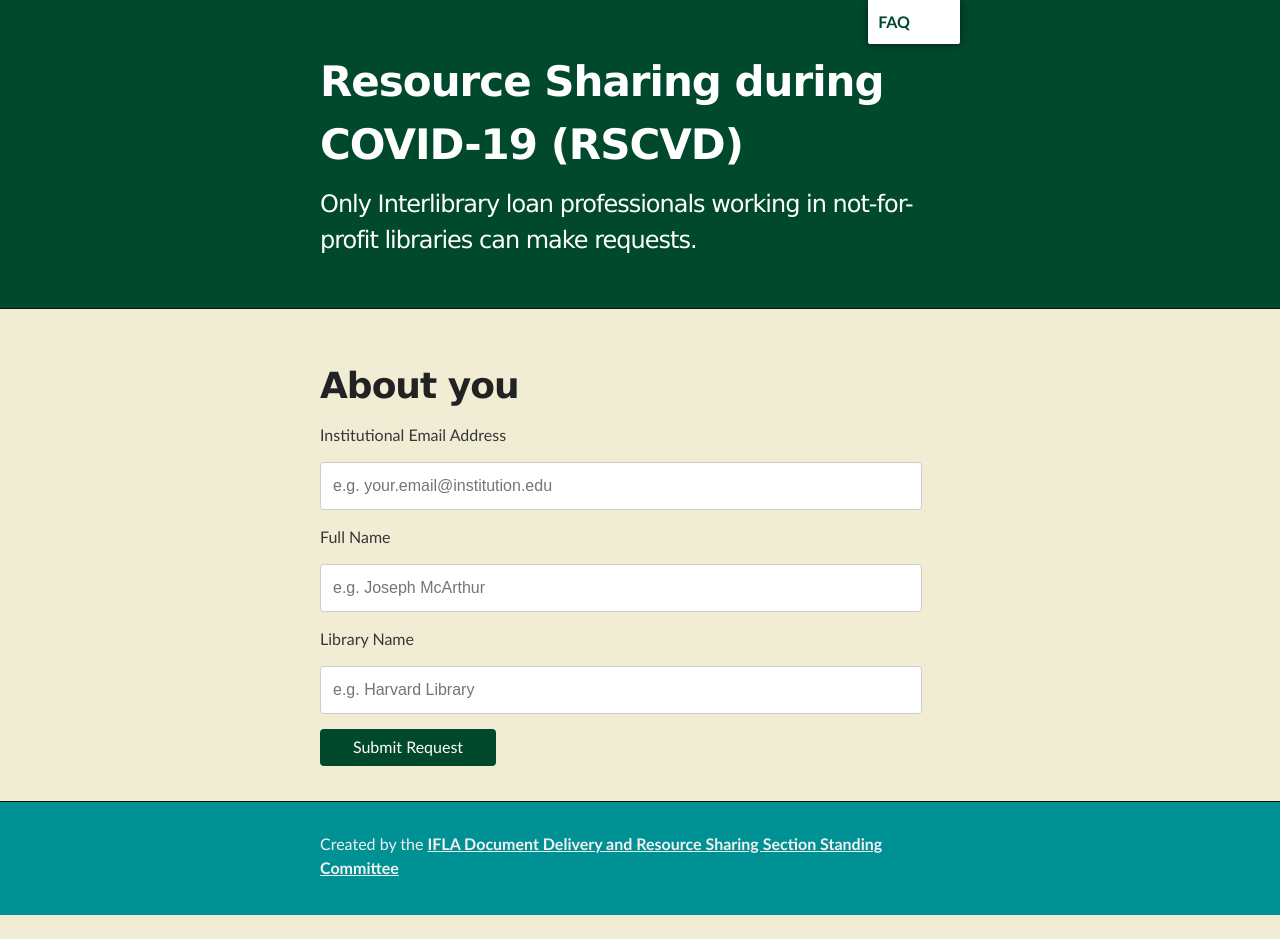
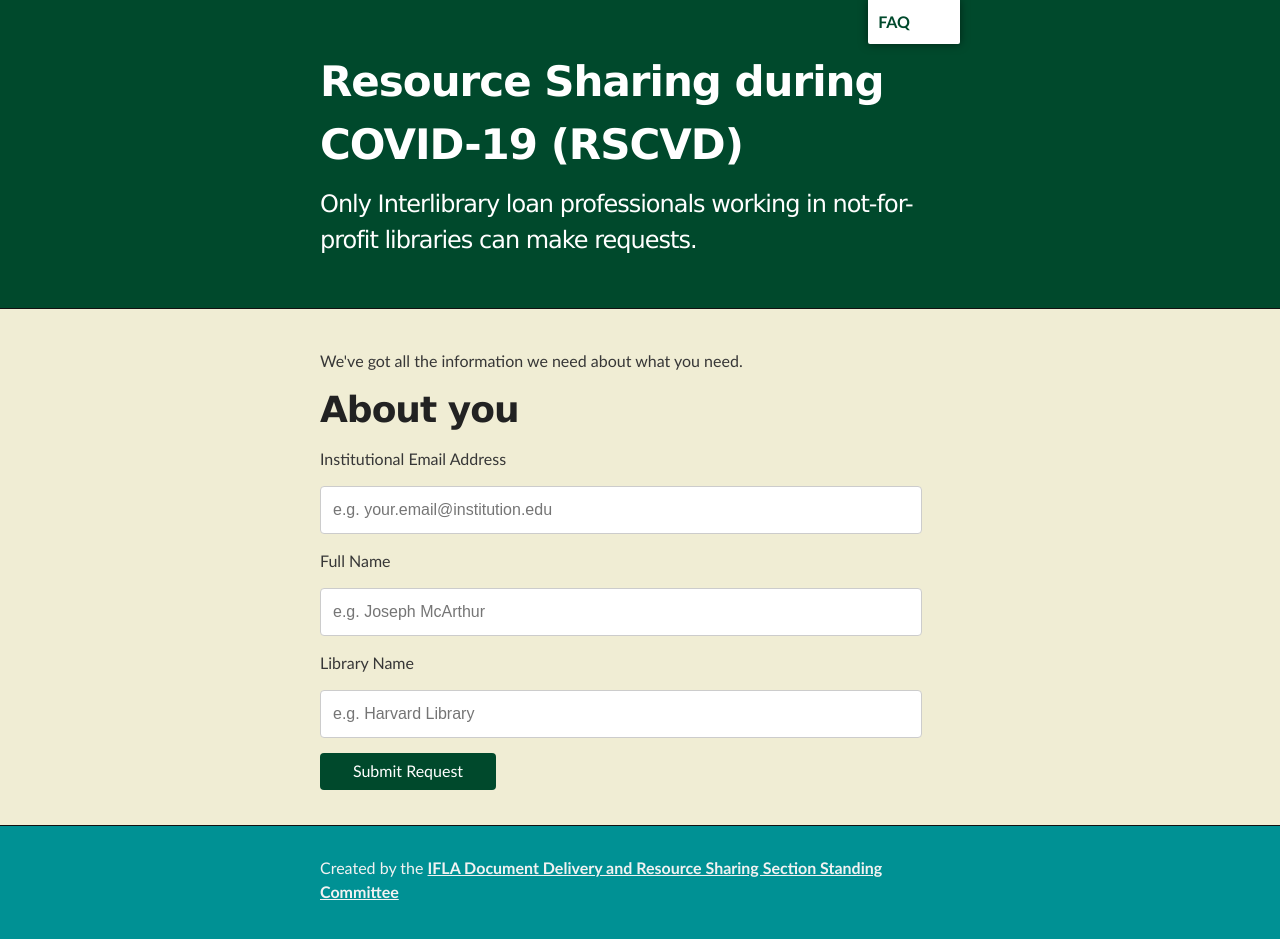
Before and after one commit to JosephMcArthur/rscvd-dev, a Jekyll site: the page built from submit.html, in a window 1280 px wide. Built offline with Jekyll 4.4.1, drawn with Linux system fonts in a browser that asks for light colours; before the commit the page ends 915 px from its top, so only the background shows below that.

Commit message:
better notes

```diff
--- a/book.html
+++ b/book.html
@@ -37,9 +37,9 @@ layout: form
 
 <script>
 
-// TODO: have seralize object work
-// TODO: have url params data submitted
-// TODO: should / can we have the url param's fill boxes on the page (where they are names / ids?)
+// TODO: required: have seralize object work. Once this is ready /books works.
+// TODO: required: have url params data submitted. Once this is ready /submit works.
+// TODO: Not needed quiet yet: should / can we have the url param's fill boxes on the page (where they are names / ids? This might make /submit nicer.)
 
 // sheet with responses is here: https://docs.google.com/spreadsheets/d/1EFrF9TIeDWM8rv1UBYHijacExAc4fYgm7cGxpMla4h4/edit#gid=0
 
--- a/submit.html
+++ b/submit.html
@@ -1,6 +1,8 @@
 ---
 layout: form
 ---
+
+We've got all the information we need about what you need.
 
 <h1>About you</h1>
 
```
